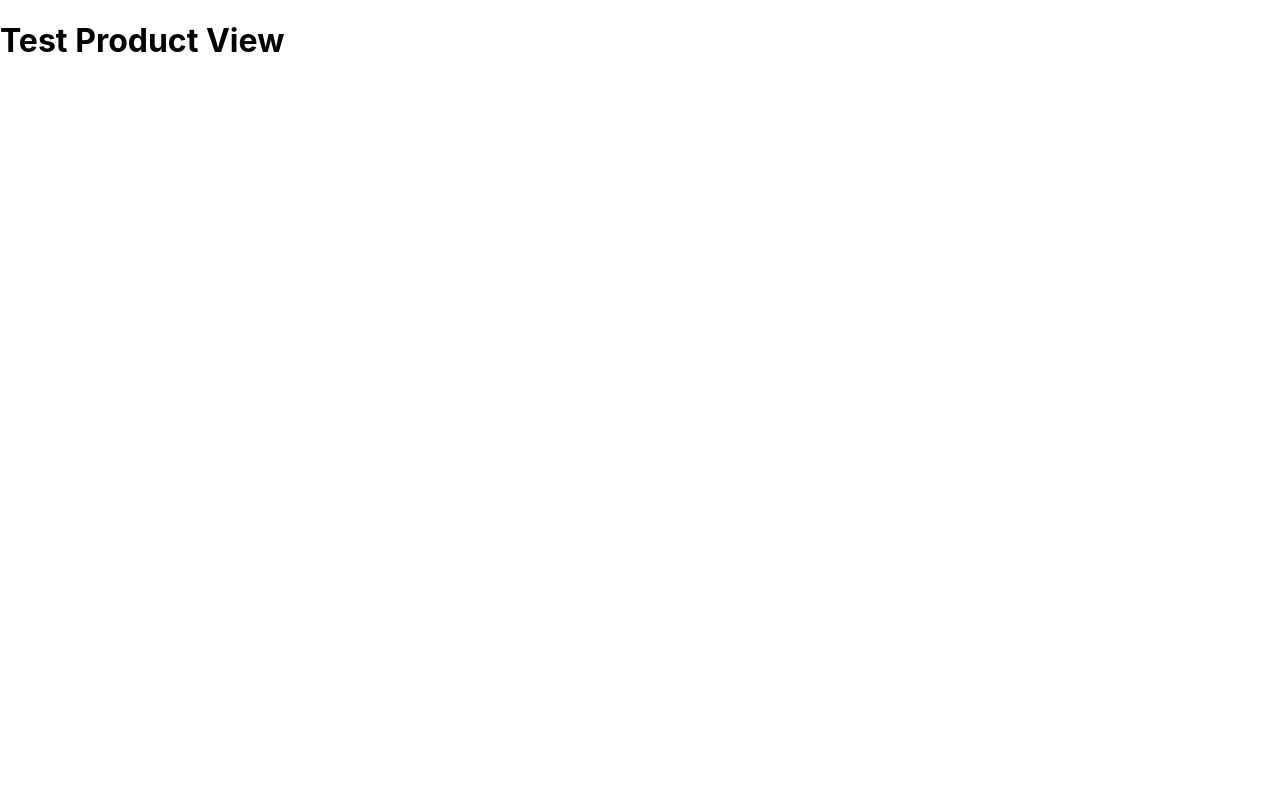
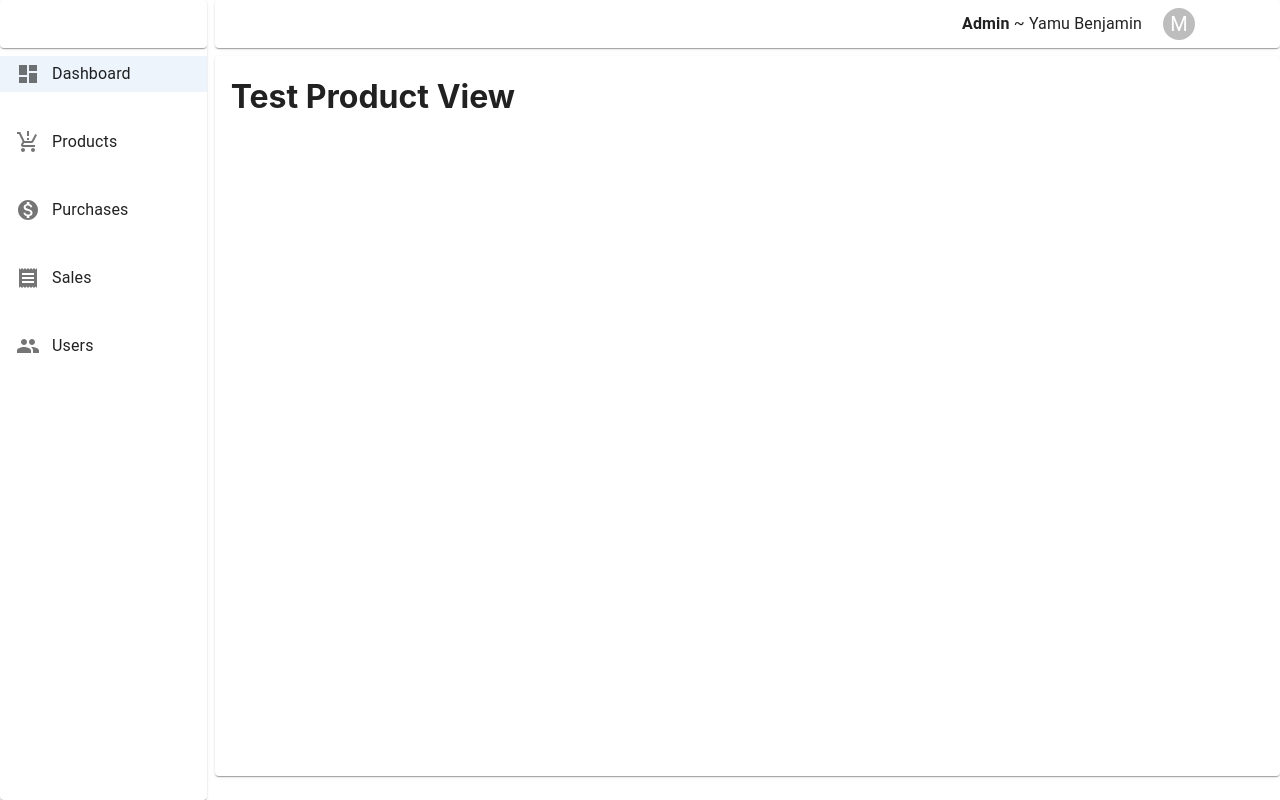
Before and after one commit to yamuben/shopManagment, a React (Create React App) app in the folder frontend/: page /product in a window 1280 px wide. Built offline with nearby package versions, Linux system fonts and the light colour scheme.

Commit message:
dashboard layout, and protecting routes

```diff
--- /dev/null
+++ b/frontend/src/components/Dashlayout.js
@@ -0,0 +1,28 @@
+import React from "react";
+import { Card, Grid } from "@mui/material";
+
+import Sider from "./layout/Sider";
+import TopNav from "./layout/TopNav";
+import { Stack } from "@mui/system";
+
+const Component = (props) => {
+  return (
+    <Grid container spacing={1}>
+      <Grid item xs={3}sm={2}>
+        <Sider />
+      </Grid>
+
+      <Grid item xs={9} sm={10}>
+        <Stack spacing={1}>
+          <TopNav />
+          <Card sx={{ minHeight: "90vh", paddingLeft: "1rem" }}>
+            {props.children}
+          </Card>
+        </Stack>
+      </Grid>
+      {/* <Grid item xs={0} sm={1}></Grid> */}
+    </Grid>
+  );
+};
+
+export default Component;
--- /dev/null
+++ b/frontend/src/components/layout/Sider.js
@@ -0,0 +1,66 @@
+import React,{useState} from "react";
+import { useNavigate } from "react-router-dom";
+import {
+  Card,
+  Stack,
+  MenuList,
+  MenuItem,
+  ListItemIcon,
+  Typography,
+  Paper,
+} from "@mui/material";
+import SendIcon from "@mui/icons-material/Send";
+import DashboardIcon from "@mui/icons-material/Dashboard";
+import GroupIcon from "@mui/icons-material/Group";
+import ProductionQuantityLimitsIcon from "@mui/icons-material/ProductionQuantityLimits";
+import ReceiptIcon from "@mui/icons-material/Receipt";
+import MonetizationOnIcon from "@mui/icons-material/MonetizationOn";
+
+const sideMenus = [
+  {
+    title: "Dashboard",
+    icon: <DashboardIcon />,
+    path: "/dashboard",
+  },
+  {
+    title: "Products",
+    icon: <ProductionQuantityLimitsIcon />,
+    path: "/product",
+  },
+  {
+    title: "Purchases",
+    icon: <MonetizationOnIcon />,
+    path: "/purchase",
+  },
+  {
+    title: "Sales",
+    icon: <ReceiptIcon />,
+    path: "/sales",
+  },
+  {
+    title: "Users",
+    icon: <GroupIcon />,
+    path: "/user",
+  },
+];
+const Component = (props) => {
+  const navigate = useNavigate();
+  const [selectedItemIndex,setSelectedItemIndex] = useState(0)
+  return (
+    <Card sx={{ minHeight: "100vh" }}>
+      <Paper sx={{ minHeight: "3rem" }}></Paper>
+      <MenuList>
+        <Stack spacing={4} justifyContent="center">
+          {sideMenus?.map((menu,index) => (
+            <MenuItem onClick={() => {setSelectedItemIndex(index);navigate(menu.path)}} selected={selectedItemIndex === index}>
+              <ListItemIcon>{menu.icon}</ListItemIcon>
+              <Typography variant="inherit">{menu.title}</Typography>
+            </MenuItem>
+          ))}
+        </Stack>
+      </MenuList>
+    </Card>
+  );
+};
+
+export default Component;
--- /dev/null
+++ b/frontend/src/components/layout/TopNav.js
@@ -0,0 +1,106 @@
+import * as React from 'react';
+import Box from '@mui/material/Box';
+import Avatar from '@mui/material/Avatar';
+import Menu from '@mui/material/Menu';
+import MenuItem from '@mui/material/MenuItem';
+import ListItemIcon from '@mui/material/ListItemIcon';
+import Divider from '@mui/material/Divider';
+import IconButton from '@mui/material/IconButton';
+import Typography from '@mui/material/Typography';
+import Tooltip from '@mui/material/Tooltip';
+import PersonAdd from '@mui/icons-material/PersonAdd';
+import Settings from '@mui/icons-material/Settings';
+import Logout from '@mui/icons-material/Logout';
+import { Card } from '@mui/material';
+
+export default function AccountMenu() {
+  const [anchorEl, setAnchorEl] = React.useState(null);
+  const open = Boolean(anchorEl);
+  const handleClick = (event) => {
+    setAnchorEl(event.currentTarget);
+  };
+  const handleClose = () => {
+    setAnchorEl(null);
+  };
+  return (
+    <React.Fragment>
+      <Card sx={{minHeight:"3rem", display: 'flex', alignItems: 'center', textAlign: 'center',justifyContent: 'end',paddingRight:"5rem"}}>
+
+        <Typography sx={{ minWidth: 100 }}><b>Admin</b> ~ Yamu Benjamin</Typography>
+        <Tooltip title="Account settings">
+          <IconButton
+            onClick={handleClick}
+            size="small"
+            sx={{ ml: 2 }}
+            aria-controls={open ? 'account-menu' : undefined}
+            aria-haspopup="true"
+            aria-expanded={open ? 'true' : undefined}
+          >
+            <Avatar sx={{ width: 32, height: 32 }}>M</Avatar>
+          </IconButton>
+        </Tooltip>
+      </Card>
+      <Menu
+        anchorEl={anchorEl}
+        id="account-menu"
+        open={open}
+        onClose={handleClose}
+        onClick={handleClose}
+        PaperProps={{
+          elevation: 0,
+          sx: {
+            overflow: 'visible',
+            filter: 'drop-shadow(0px 2px 8px rgba(0,0,0,0.32))',
+            mt: 1.5,
+            '& .MuiAvatar-root': {
+              width: 32,
+              height: 32,
+              ml: -0.5,
+              mr: 1,
+            },
+            '&:before': {
+              content: '""',
+              display: 'block',
+              position: 'absolute',
+              top: 0,
+              right: 14,
+              width: 10,
+              height: 10,
+              bgcolor: 'background.paper',
+              transform: 'translateY(-50%) rotate(45deg)',
+              zIndex: 0,
+            },
+          },
+        }}
+        transformOrigin={{ horizontal: 'right', vertical: 'top' }}
+        anchorOrigin={{ horizontal: 'right', vertical: 'bottom' }}
+      >
+        <MenuItem>
+          <Avatar /> Profile
+        </MenuItem>
+        <MenuItem>
+          <Avatar /> My account
+        </MenuItem>
+        <Divider />
+        <MenuItem>
+          <ListItemIcon>
+            <PersonAdd fontSize="small" />
+          </ListItemIcon>
+          Add another account
+        </MenuItem>
+        <MenuItem>
+          <ListItemIcon>
+            <Settings fontSize="small" />
+          </ListItemIcon>
+          Settings
+        </MenuItem>
+        <MenuItem>
+          <ListItemIcon>
+            <Logout fontSize="small" />
+          </ListItemIcon>
+          Logout
+        </MenuItem>
+      </Menu>
+    </React.Fragment>
+  );
+}
--- /dev/null
+++ b/frontend/src/routes/DashRoutes.js
@@ -0,0 +1,16 @@
+import { Navigate, Outlet } from "react-router-dom";
+import DashLayout from "../components/Dashlayout";
+
+const DashRoutes = () => {
+  let auth = { token: true };
+
+  return auth.token ? (
+    <DashLayout>
+      <Outlet />
+    </DashLayout>
+  ) : (
+    <Navigate to="/login" />
+  );
+};
+
+export default DashRoutes;
--- a/frontend/src/routes/index.js
+++ b/frontend/src/routes/index.js
@@ -7,17 +7,20 @@ import ProductView from "../view/Product";
 import SalesView from "../view/Sales";
 import PurchaseView from "../view/Purchase";
 import UsersView from "../view/Users";
+import DashRoutes from "./DashRoutes";
 
 const MainRoutes = () => {
   return (
     <Routes>
       <Route path="/" element={<HomeView />} />
       <Route path="/login" element={<HomeView />} />
-      <Route path="/user" element={<UsersView />} />
-      <Route path="/dashboard" element={<DashboardView />} />
-      <Route path="/sales" element={<SalesView />} />
-      <Route path="/purchase" element={<PurchaseView />} />
-      <Route path="/product" element={<ProductView />} />
+      <Route element={<DashRoutes />}>
+        <Route path="/user" element={<UsersView />} />
+        <Route path="/dashboard" element={<DashboardView />} />
+        <Route path="/sales" element={<SalesView />} />
+        <Route path="/purchase" element={<PurchaseView />} />
+        <Route path="/product" element={<ProductView />} />
+      </Route>
     </Routes>
   );
 };
```
Also changed, not shown: frontend/src/assets/constants/Menus.js (added).
